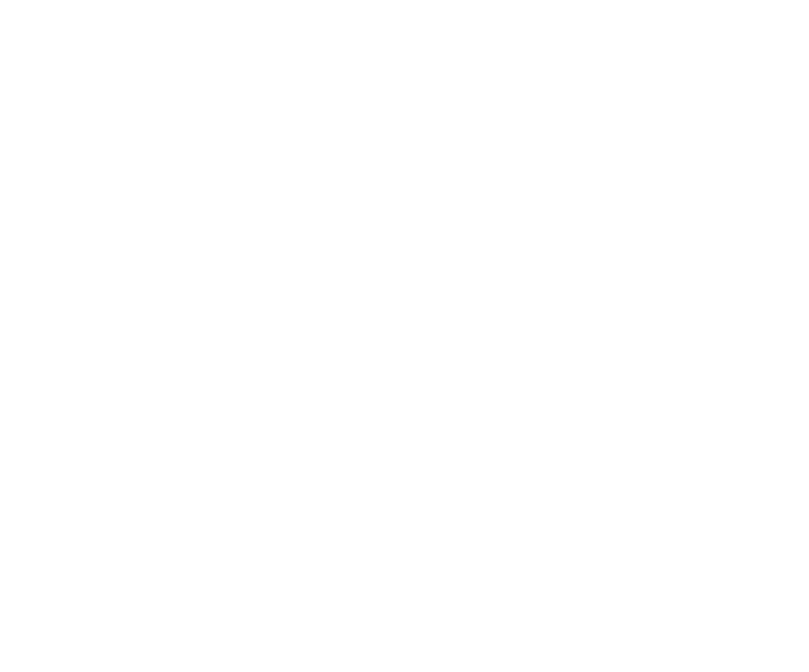
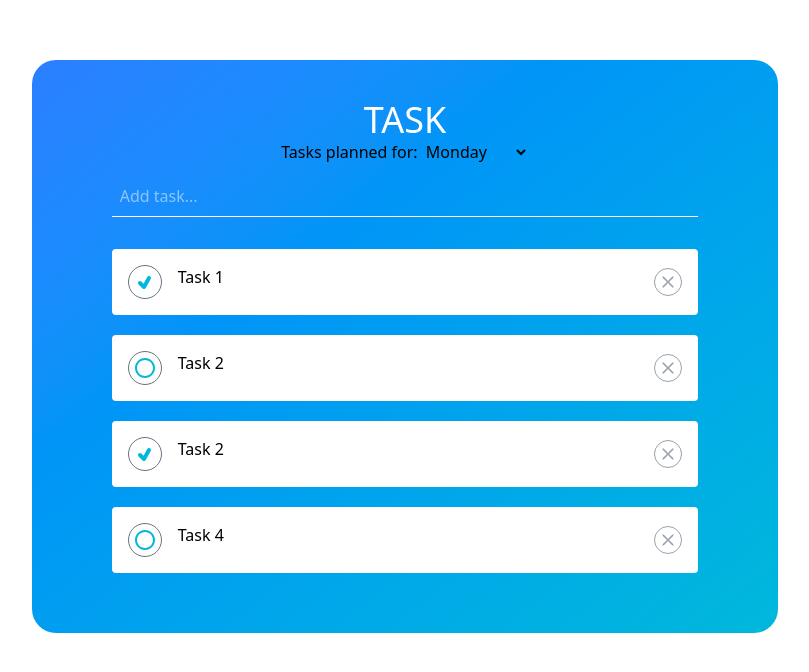
Before and after one commit to Mourice-Adero/items-shifter, a React (Vite) app: page / in a window 1280 px wide. Shown: the part 704-1376 px from the top of the page, without its empty margins (235-1044 px from the left). Before the commit the page ends 800 px from the top, so only its background shows below. Built offline with nearby package versions, Linux system fonts and the light colour scheme.

Commit message:
Done: Todo List Component Layout

```diff
--- a/src/App.tsx
+++ b/src/App.tsx
@@ -1,11 +1,11 @@
 import List from "./components/shfter-V1/List";
-// import ToDoList from "./components/shifter-V2/ToDoList";
+import ToDoList from "./components/shifter-V2/ToDoList";
 
 function App() {
   return (
     <>
       <List />
-      {/* <ToDoList /> */}
+      <ToDoList />
     </>
   );
 }
--- a/src/components/shifter-V2/ToDoList.tsx
+++ b/src/components/shifter-V2/ToDoList.tsx
@@ -0,0 +1,70 @@
+import { useState } from "react";
+import { BiCircle } from "react-icons/bi";
+import { CgClose } from "react-icons/cg";
+import { TiTick } from "react-icons/ti";
+
+const ToDoList = () => {
+  const [tasks, setTasks] = useState([
+    { id: 1, title: "Task 1", status: "Done" },
+    { id: 2, title: "Task 2", status: "Pending" },
+    { id: 3, title: "Task 2", status: "Done" },
+    { id: 4, title: "Task 4", status: "Pending" },
+  ]);
+  return (
+    <div className="flex justify-center p-20">
+      <div className="py-10 px-20 bg-linear-to-tl from-cyan-500 to-blue-500 rounded-3xl w-2/3">
+        <div className="text-center">
+          <h1 className="text-white text-4xl">TASK</h1>
+          <p className="">
+            Tasks planned for:{" "}
+            <span>
+              <select name="" id="">
+                <option value="monday">Monday</option>
+                <option value="monday">Tuesday</option>
+                <option value="monday">Wednesday</option>
+                <option value="monday">Thursday</option>
+                <option value="monday">Friday</option>
+                <option value="monday">Saturday</option>
+                <option value="monday">Sunday</option>
+              </select>
+            </span>
+          </p>
+        </div>
+        <div className="py-3 text-white">
+          <input
+            type="text"
+            placeholder="Add task..."
+            className="w-full border-b border-b-white p-2 focus:outline-none"
+          />
+        </div>
+        <ul>
+          {tasks.map((task) => {
+            return (
+              <li
+                key={task.id}
+                className="flex flex-wrap justify-between w-full bg-white rounded my-5 p-4"
+              >
+                <div className="flex">
+                  <div className="rounded-full border border-gray-500 flex justify-center content-center p-1 mr-4">
+                    {task.status == "Pending" ? (
+                      <BiCircle className="text-cyan-500 text-2xl" />
+                    ) : (
+                      <TiTick className="text-cyan-500 text-2xl" />
+                    )}
+                  </div>
+                  <p>{task.title}</p>
+                </div>
+                <button>
+                  <div className="rounded-full border-gray-400 text-lg border p-1">
+                    <CgClose className="text-gray-400" />
+                  </div>
+                </button>
+              </li>
+            );
+          })}
+        </ul>
+      </div>
+    </div>
+  );
+};
+export default ToDoList;
```
